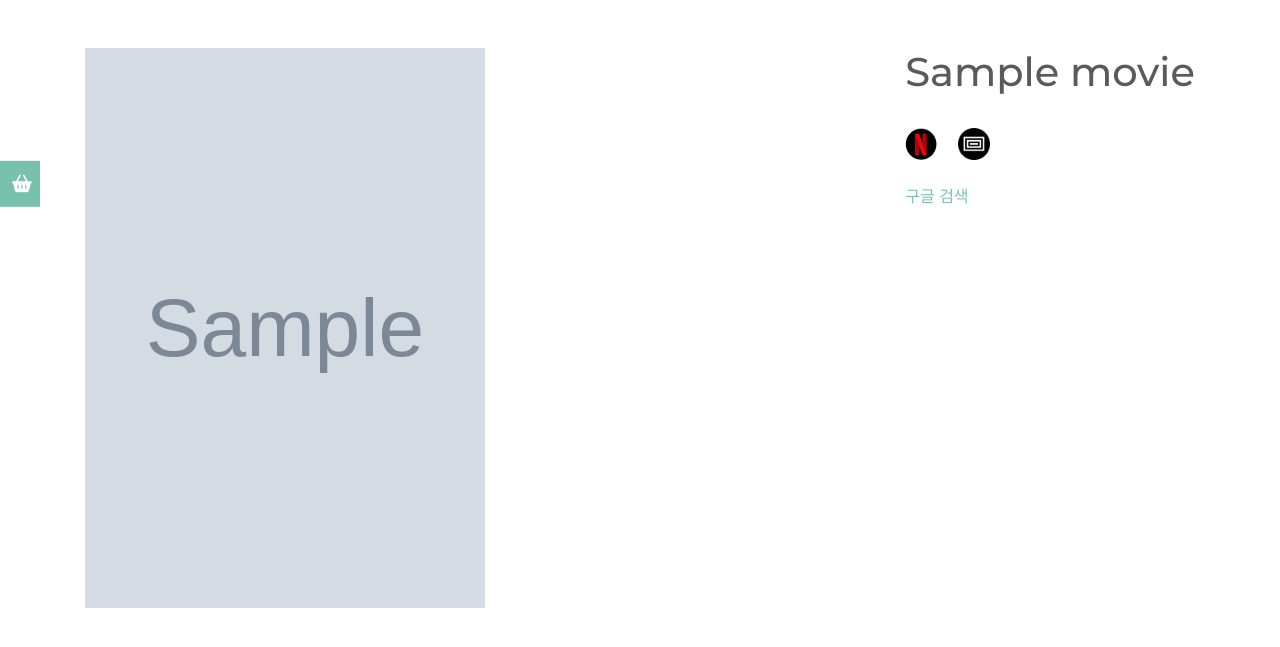
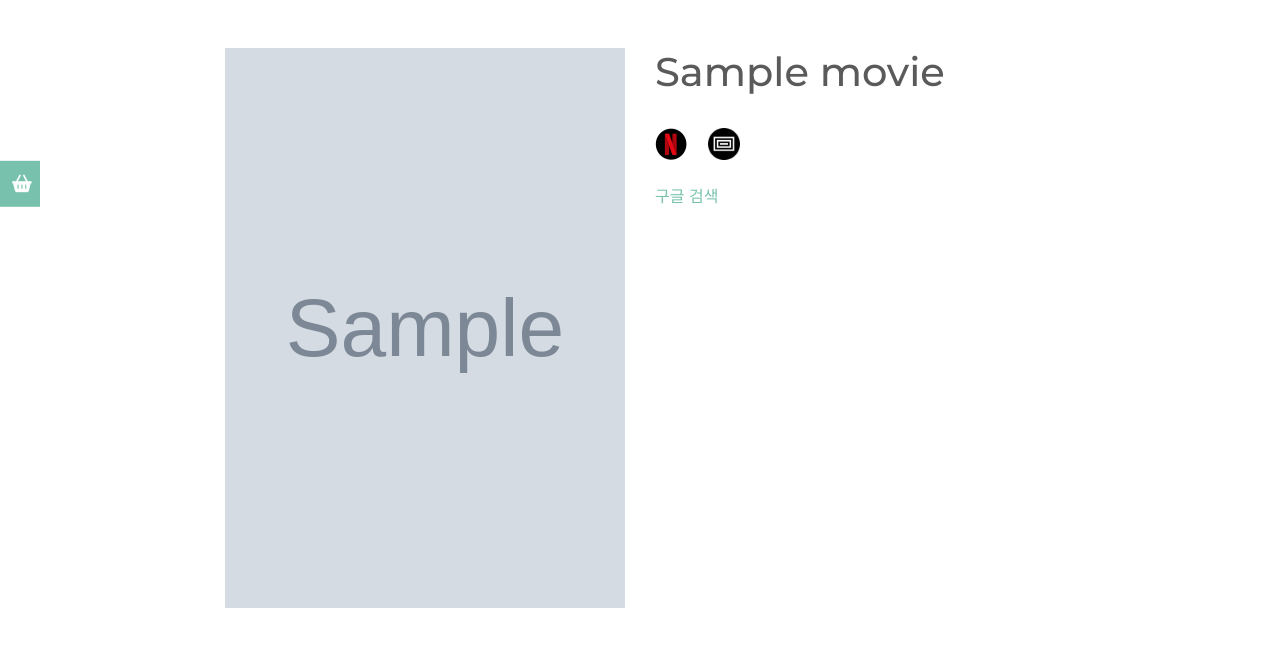
Before and after one commit to hitscanner/WUW, a Django app: page /detail/1 in a window 1280 px wide. Shown: the part 56-703 px from the top of the page. Run offline with Django 3.2, Linux system fonts and the light colour scheme; tables that the repository leaves empty hold one stand-in row (values such as "Sample post"); grey boxes marked "Sample" are stand-in pictures; some libraries are stand-ins or nearby versions; some web fonts are replaced.

Commit message:
detail_line

```diff
--- a/main/templates/detail.html
+++ b/main/templates/detail.html
@@ -1,10 +1,11 @@
 {% extends 'base.html'%}
 {% block content%}
 {% load staticfiles %}
-<br>
-<br>
+<div class="row mt-5" >
+    <div class="col-sm-12 col-md-6" align="right">
         <img class="poster" src="{{movie.poster}}" style="width: 25rem; height: 35rem;">
-<div style="float:right;">
+    </div>
+    <div class="col-sm-12 col-md-6"  align="left">
         <h1>{{movie.name}}</h1>
         <br>
         {%if movie.netflix == True%}
@@ -17,5 +18,5 @@
         <br>
         <a href="https://www.google.com/search?source=hp&ei=62JFXa-dNJqC-Qa84Jz4DA&q={{movie.name}}&oq={{movie.name}}&gs_l=psy-ab.3..0i131j0l8j0i10.1140.2052..2184...0.0..0.123.791.2j7......0....1..gws-wiz.....0..0i131i10.7aCqYaRefPQ&ved=0ahUKEwjvvq2FwObjAhUaQd4KHTwwB88Q4dUDCAU&uact=5">구글 검색</a>
     </div>
-
+</div>
 {%endblock%}
```
Lines whose indentation alone changed are shown as unchanged.
